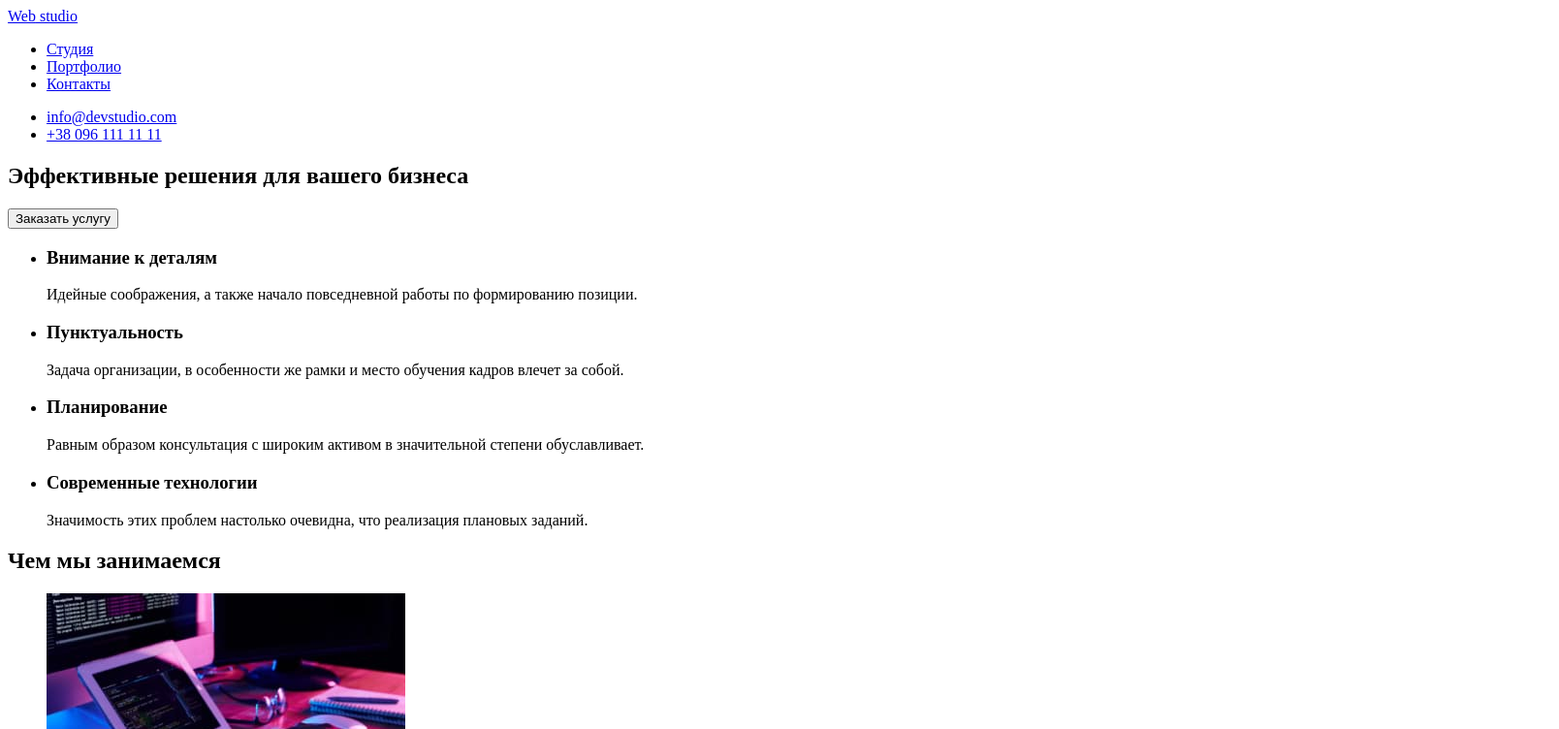
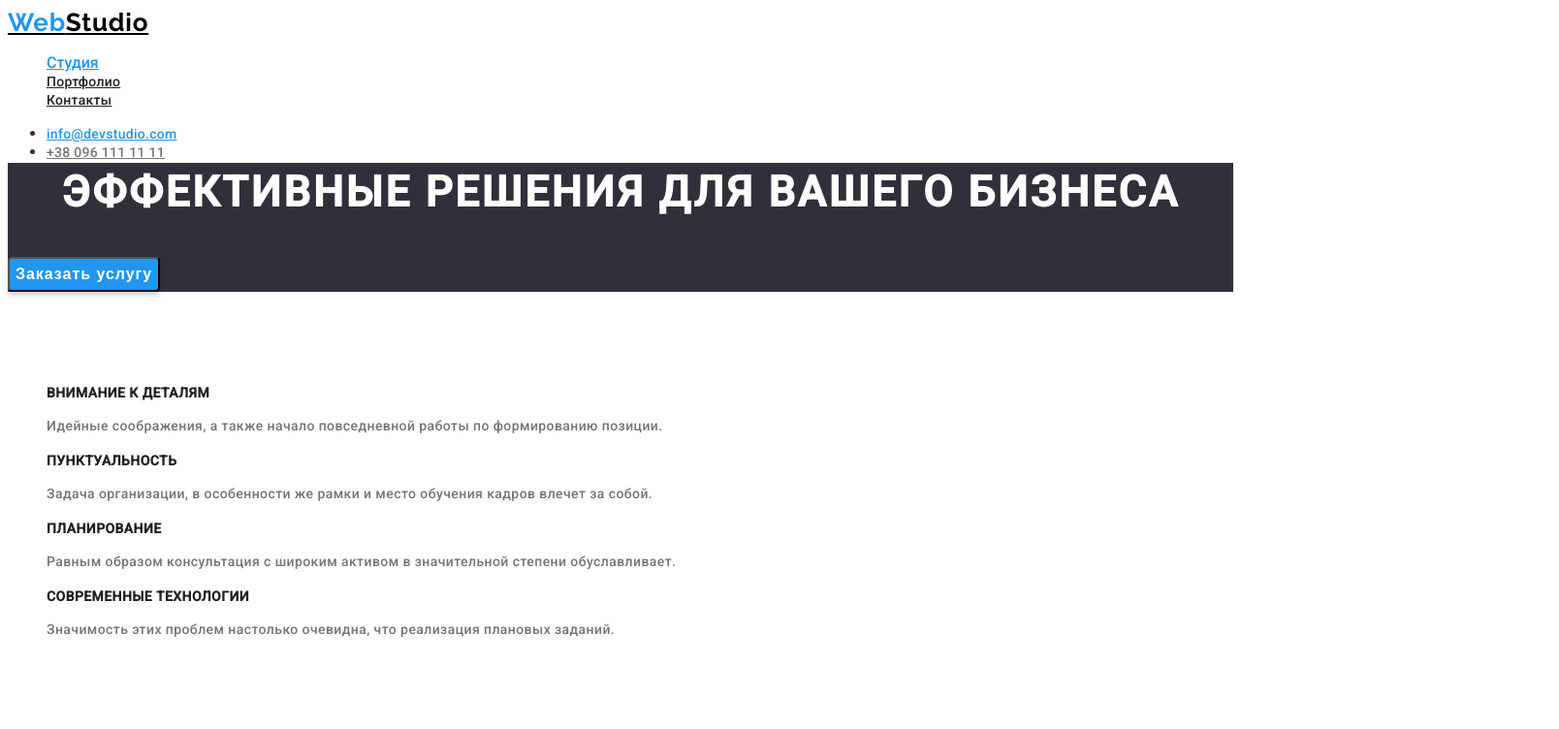
Before and after one commit to JaCKaL1707/goit-markup-hw-02, a plain HTML site: page index.html in a window 1280 px wide. Shown: the top 752 px of the page at 97% size, 1608 px wide, since content can reach past the window. Drawn offline with Linux system fonts and the light colour scheme.

Commit message:
first-version-of-css-style

```diff
--- a/css/styles.css
+++ b/css/styles.css
@@ -0,0 +1,181 @@
+body {
+  font-family: "Roboto", sans-serif;
+  background-color: ##e5e5e5;
+}
+.logo {
+  font-family: "Raleway", sans-serif;
+  font-style: normal;
+  font-weight: bold;
+  font-size: 26px;
+  line-height: 31px;
+  letter-spacing: 0.03em;
+  color: #000;
+}
+.logo-part {
+  font-style: normal;
+  font-weight: bold;
+  font-size: 26px;
+  line-height: 31px;
+  letter-spacing: 0.03em;
+  color: #2196f3;
+}
+.nav-section {
+  width: 1600px;
+  height: 80px;
+}
+.nav-list-item {
+  color: #ffffff;
+}
+.nav-studio {
+  width: 49px;
+  height: 16px;
+  left: 453px;
+  top: 32px;
+  color: #2196f3;
+}
+.nav-portfolio,
+.nav-contacts {
+  font-weight: 500;
+  font-size: 14px;
+  line-height: 16px;
+  letter-spacing: 0.02em;
+  color: #212121;
+}
+.contacts-list-item {
+  color: #ffffff;
+}
+.mailto {
+  font-weight: 500;
+  font-size: 14px;
+  line-height: 16px;
+  letter-spacing: 0.02em;
+  color: #2196f3;
+}
+.callto {
+  font-weight: 500;
+  font-size: 14px;
+  line-height: 16px;
+  letter-spacing: 0.02em;
+  color: #757575;
+}
+.main-box-section {
+  margin-top: 80px;
+  margin-bottom: 94px;
+  background-color: #2f303a;
+}
+.main-header {
+  font-weight: 900;
+  font-size: 44px;
+  line-height: 60px;
+  text-align: center;
+  letter-spacing: 0.06em;
+  text-transform: uppercase;
+  color: #ffffff;
+}
+.order-buttom {
+  font-style: normal;
+  font-weight: bold;
+  font-size: 16px;
+  line-height: 30px;
+  display: flex;
+  align-items: center;
+  text-align: center;
+  letter-spacing: 0.06em;
+  color: #ffffff;
+  background: #2196f3;
+  box-shadow: 0px 4px 4px rgba(0, 0, 0, 0.15);
+  border-radius: 4px;
+}
+.discription-section {
+  margin-top: 94px;
+  margin-bottom: 94px;
+}
+.discription-list {
+  left: 215px;
+  top: 774px;
+}
+.discription-list-item {
+  color: #ffffff;
+}
+.item-head {
+  font-style: normal;
+  font-weight: bold;
+  font-size: 14px;
+  line-height: 16px;
+  letter-spacing: 0.03em;
+  text-transform: uppercase;
+  color: #212121;
+}
+.item-data {
+  font-style: normal;
+  font-weight: normal;
+  font-size: 14px;
+  line-height: 24px;
+
+  letter-spacing: 0.03em;
+  color: #757575;
+}
+.our-doing-section {
+  margin-top: 94px;
+  margin-bottom: 94px;
+}
+.our-doing-header {
+  font-style: normal;
+  font-weight: bold;
+  font-size: 36px;
+  line-height: 42px;
+  letter-spacing: 0.03em;
+  color: #212121;
+}
+.doing-pic {
+  color: #ffffff;
+}
+.our-team-section {
+  background-color: #f5f4fa;
+  margin-top: 94px;
+}
+.our-team-header {
+  font-style: normal;
+  font-weight: bold;
+  font-size: 36px;
+  line-height: 42px;
+  letter-spacing: 0.03em;
+  color: #212121;
+}
+.team-pic {
+  color: #f5f4fa;
+}
+.worker-full-name {
+  color: #212121;
+}
+.worker-position {
+  color: #757575;
+}
+.footer-section {
+  width: 1600px;
+  height: 252px;
+  background-color: #2f303a;
+}
+.contacts-list-item {
+  color: #2f303a;
+}
+.second-logo-part {
+  color: #ffffff;
+}
+.address {
+  font-style: normal;
+  font-weight: normal;
+  font-size: 14px;
+  line-height: 24px;
+  letter-spacing: 0.03em;
+  color: #ffffff;
+}
+.footer-mailto,
+.footer-callto {
+  font-style: normal;
+  font-weight: normal;
+  font-size: 14px;
+  line-height: 24px;
+  letter-spacing: 0.03em;
+  color: rgba(255, 255, 255, 0.6);
+}
--- a/index.html
+++ b/index.html
@@ -4,40 +4,44 @@
     <meta charset="UTF-8" />
     <meta http-equiv="X-UA-Compatible" content="IE=edge" />
     <meta name="viewport" content="width=device-width, initial-scale=1.0" />
+    <link rel="preconnect" href="https://fonts.googleapis.com">
+    <link rel="preconnect" href="https://fonts.gstatic.com" crossorigin>
+    <link href="https://fonts.googleapis.com/css2?family=Raleway:wght@700&family=Roboto:wght@500&display=swap"
+      rel="stylesheet">
     <title lang="en">Web studio</title>
     <link rel="stylesheet" href="./css/styles.css">
   </head>
   <body>
     <header class="nav-section">
       <nav>
-        <a  lang="en" href="./index.html" class="logo"><span class="logo-part">Web</span> studio</a>
+        <a href="./index.html" class="logo"><span class="logo-part">Web</span>Studio</a>
         <ul class="nav-list">
           <li class="nav-list-item">
-            <a  href="./index.html" class="nav-data">Студия</a>
+            <a  href="./index.html" class="nav-studio">Студия</a>
           </li>
           <li class="nav-list-item">
-            <a " href="./index.html" class="nav-data">Портфолио</a>
+            <a " href="./portfolio.html" class="nav-portfolio">Портфолио</a>
           </li>
           <li class="nav-list-item">
-            <a  href="./index.html " class="nav-data">Контакты</a>
+            <a  href="./index.html " class="nav-contacts">Контакты</a>
           </li>
         </ul>
       </nav>
-      <ul>
-        <li>
-          <a class="mailto" href="mailto:info@devstudio.com">info@devstudio.com</a>
+      <ul class="contacts-list">
+        <li class="contacts-list-item">
+          <a href="mailto:info@devstudio.com" class="mailto">info@devstudio.com</a>
         </li>
-        <li>
-          <a class="callto" href="callto:+380961111111">+38 096 111 11 11</a>
+        <li class="contacts-list-item">
+          <a href="callto:+380961111111" class="callto">+38 096 111 11 11</a>
         </li>
       </ul>
     </header>
-    <main>
-      <section class="main-box">
+    <main class="main-box">
+      <section class="main-box-section">
         <h1 class="main-header">Эффективные решения для вашего бизнеса</h1>
-        <button class="order-buttom" type="button">Заказать услугу</button>
+        <button type="button" class="order-buttom">Заказать услугу</button>
       </section>
-      <section>
+      <section class="discription-section">
         <ul class="discription-list">
           <li class="discription-list-item">
             <h3 class="item-head">Внимание к деталям</h3>
@@ -99,8 +103,8 @@
           </li>
         </ul>
       </section>
-      <section>
-        <h2 class="our-team-section">Наша команда</h2>
+      <section class="our-team-section">
+        <h2 class="our-team-header">Наша команда</h2>
         <ul class="our-team-list">
           <li class="team-pic">
             <img
@@ -112,7 +116,6 @@
             <h3 class="worker-full-name">Игорь Демьяненко</h3>
             <p class="worker-position">Product Designer</p>
           </li>
-
           <li class="team-pic">
             <img
               src="./img/teampic2.jpg"
@@ -120,11 +123,9 @@
               width="270"
               height="260"
             />
-
             <h3 class="worker-full-name">Ольга Репина</h3>
             <p class="worker-position">Frontend Developer</p>
           </li>
-
           <li class="team-pic">
             <img
               src="./img/teampic3.jpg"
@@ -132,7 +133,6 @@
               width="270"
               height="260"
             />
-
             <h3 class="worker-full-name">Николай Тарасов</h3>
             <p class="worker-position">Marketing</p>
           </li>
@@ -143,7 +143,6 @@
               width="270"
               height="260"
             />
-
             <h3 class="worker-full-name">Михаил Ермаков</h3>
             <p class="worker-position">UI Designer</p>
           </li>
@@ -151,19 +150,19 @@
       </section>
     </main>
     <footer class="footer-section">
-      <a lang="en" href="./index.html"><span class="logo-part">Web</span> studio</a>
+      <a lang="en" href="./index.html" class="logo"><span class="logo-part">Web</span><span class="second-logo-part">Studio</span></a>
       <address>
-        <ul class="contacts-list">
+        <ul class="footer-contacts-list">
           <li class="contacts-list-item">
-            <a class="address" href="https://goo.gl/maps/WwCp9qjnden3q9Xp6" target="_blank"
-              >г. Киев, пр-т Леси Украинки, 26></a
+            <a  href="https://goo.gl/maps/WwCp9qjnden3q9Xp6" target="_blank"
+              class="address">г. Киев, пр-т Леси Украинки, 26></a
             >
           </li>
           <li class="contacts-list-item">
-            <a  href="mailto:info@example.com" class="mailto">info@example.com</a>
+            <a  href="mailto:info@example.com" class="footer-mailto">info@example.com</a>
           </li>
           <li class="contacts-list-item">
-            <a href="callto:+380991111111" class="callto">+38 099 111 11 11</a>
+            <a href="callto:+380991111111" class="footer-callto">+38 099 111 11 11</a>
           </li>
         </ul>
       </address>
```
Also changed, not shown: portfolio.html (+0 -2 lines).
